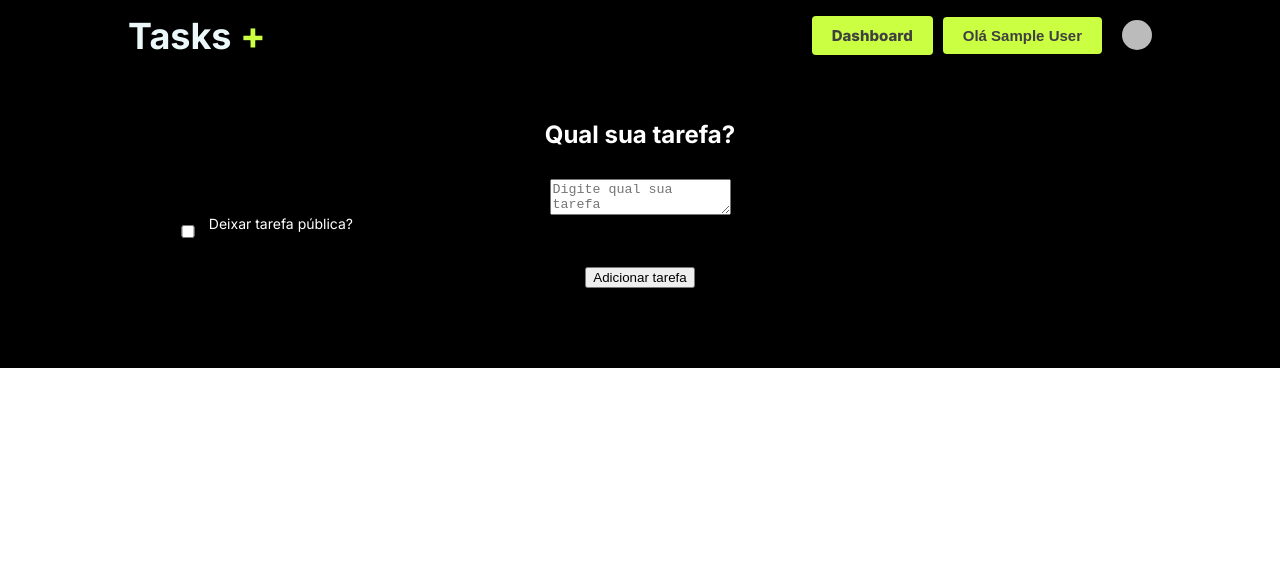
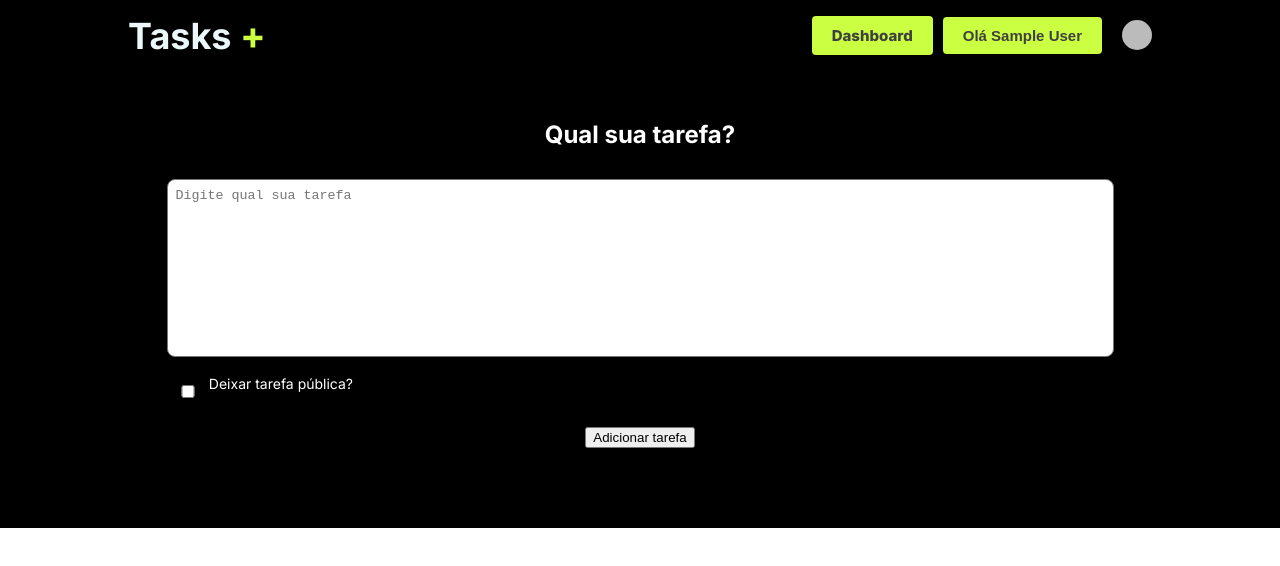
Before and after one commit to rodolphoreis/tasks, a Next.js app: page /dashboard in a window 1280 px wide. Shown: the top 566 px of the page. Built offline with nearby package versions, Linux system fonts and the light colour scheme; no server answers; sample sign-in values are in the browser's storage.

Commit message:
style: create style textarea

```diff
--- a/src/components/textarea/textarea.module.css
+++ b/src/components/textarea/textarea.module.css
@@ -0,0 +1,9 @@
+.textarea {
+  width: 100%;
+  resize: none;
+  height: 160px;
+  border-radius: 8px;
+  outline: none;
+  padding: 8px;
+  margin-bottom: 18px;
+}
```
